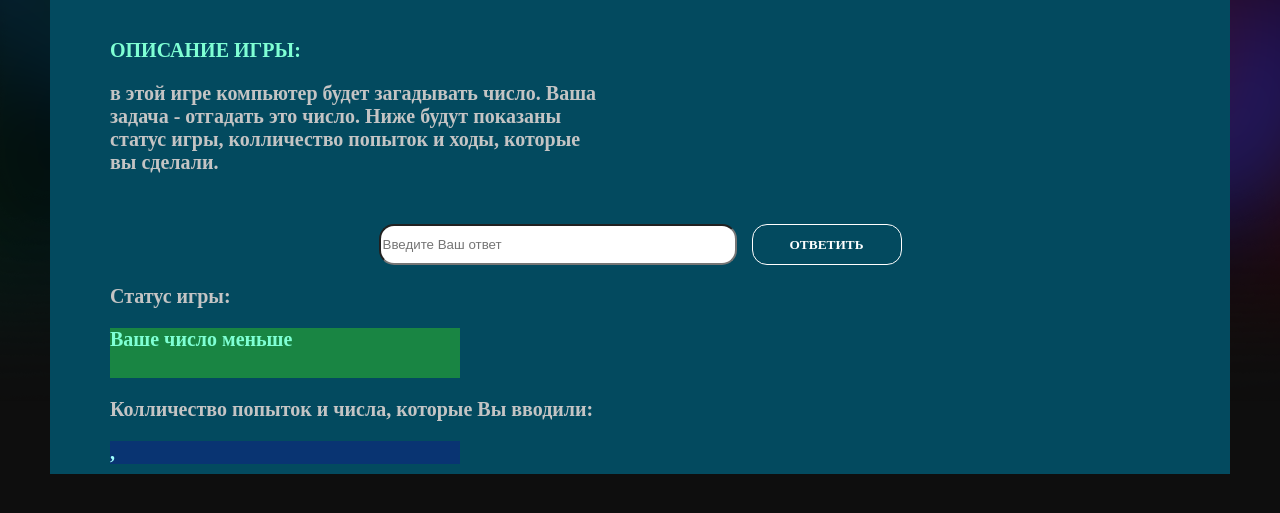
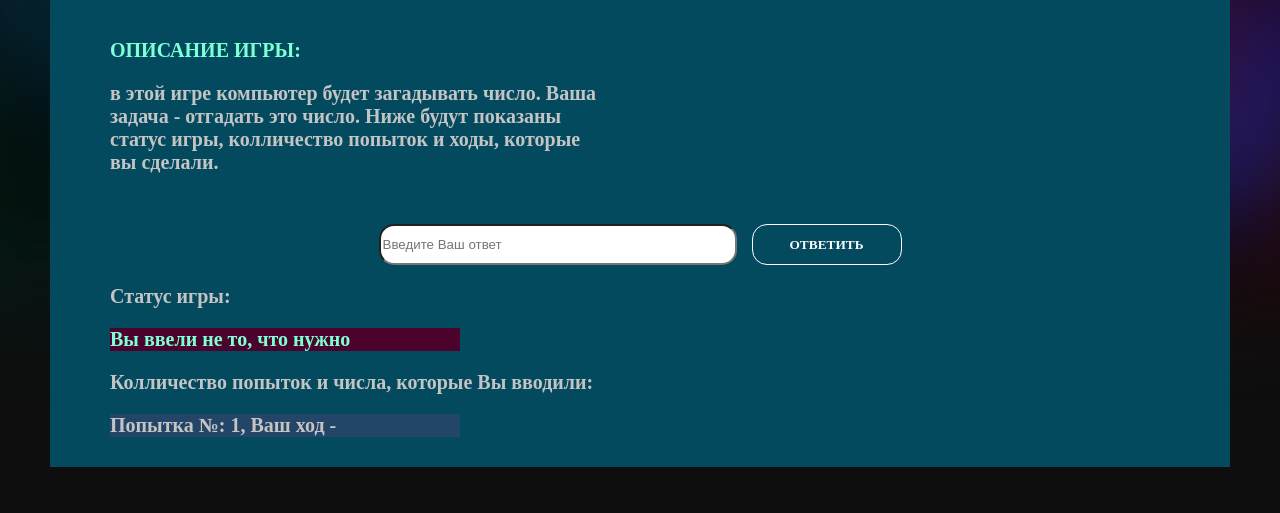
Before and after one commit to viktoriag373/java_script_hw, a plain HTML site: page hwGame/index.html in a window 1280 px wide. Both pictures are taken after a click on the input "Ответить". Shown: the part 205-718 px from the top of the page. Drawn offline with Linux system fonts and the light colour scheme.

Commit message:
меняется цвет дива в зависимости от того, что ввели. если не угадали число. то красный, если угадали - зеленый. номер попытки и значение хода добавляется в одном блоке, каждый раз с новой строки, добавляя дочерний элемент

```diff
--- a/hwGame/index.html
+++ b/hwGame/index.html
@@ -16,15 +16,16 @@
             Ниже будут показаны статус игры, колличество попыток и ходы, которые вы сделали.
         </p>
         <div class="wrap_input">
-            <input type="text" class="answer" placeholder="Введите Ваш ответ">
-            <input type="submit" class="button" value="Ответить">
+            <input type="text" class="answer outline" placeholder="Введите Ваш ответ">
+            <input type="submit" class="button outline" value="Ответить">
         </div>
 
         <div class="wrap">
             <p>Статус игры:</p>
             <div class="status"></div>
             <p>Колличество попыток и числа, которые Вы вводили:</p>
-            <div class="log input size"></div>
+            <div class="log size">
+            </div>
 
         </div>
     </div>
--- a/hwGame/script.js
+++ b/hwGame/script.js
@@ -3,11 +3,7 @@ window.onload = function() {
     var button = document.querySelector('.button');
     var textStatus = document.querySelector('.status');
     var log = document.querySelector('.log');
-    var input = document.querySelector('.input')
     var count = 0;
-
-    var logData = 'Попытка №: ';
-    var inputNumber = '';
 
     function random(min, max) {
         return Math.round(min + Math.random() * (max - min));
@@ -19,22 +15,28 @@ window.onload = function() {
     //addEventListener(type, func)
     button.addEventListener('click', function() {
         var inputValue = inputAnswer.value;
+        inputAnswer.value = '';
         count++;
         if (inputValue == randomNumber) {
             textStatus.innerText = ' Поздравляем! Вы угадали число!';
-        } else if(inputValue == 0 && isNaN(inputValue)) {
+            textStatus.style.backgroundColor = '#024b08';
+        } else if(inputValue == 0 || isNaN(inputValue)) {
             textStatus.innerText = 'Вы ввели не то, что нужно';
+            textStatus.style.backgroundColor = '#4b022c';
         } else {
             if ( inputValue < randomNumber ) {
                 textStatus.innerText = 'Ваше число меньше';
             } else if(inputValue > randomNumber) {
                 textStatus.innerText = 'Ваше число больше';
             }
+            textStatus.style.backgroundColor = '#4b022c';
         }
-        logData += count + ', ';
-        log.innerText = logData;
 
-        inputNumber += inputValue + ', ';
-        input.innerText = inputNumber;
+        var logItem = document.createElement('p');
+        logItem.innerText = 'Попытка №: ' + count + ', Ваш ход - ' + inputValue;
+        log.appendChild(logItem);
+
+
+
     });
 };
--- a/hwGame/style.css
+++ b/hwGame/style.css
@@ -65,12 +65,16 @@ h2 {
     margin: 0 auto;
 }
 
+.outline {
+    outline: none;
+}
+
 .status {
     background: #198543;
     margin: 20px 0;
     color: aquamarine;
     width: 350px;
-    height: 50px;
+    height: auto;
 }
 
 .log {
```
